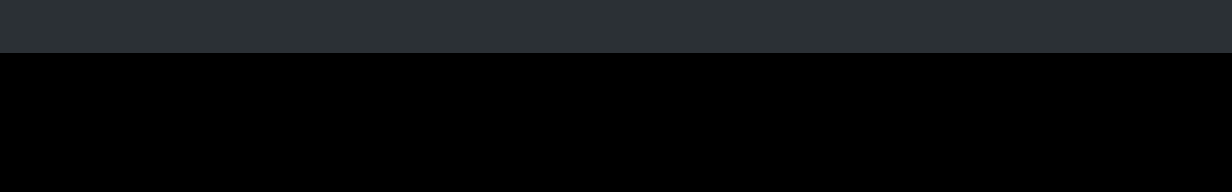
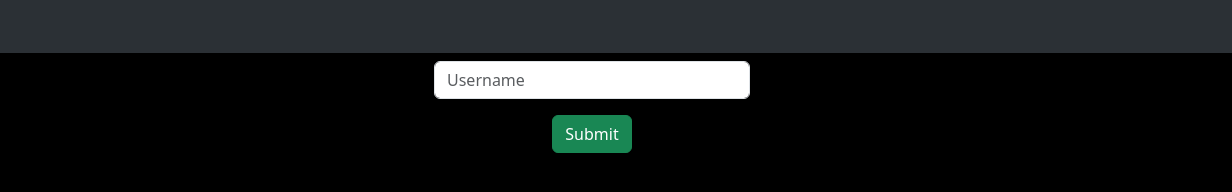
Before and after one commit to PetrVorlos35/Projekt2023-24, a plain HTML site: page game.html in a window 1280 px wide. Shown: the full height of the page, 48-1280 px from the left. Drawn offline with nearby package versions, Linux system fonts and the light colour scheme.

Commit message:
input úpravy

```diff
--- a/game.html
+++ b/game.html
@@ -13,5 +13,14 @@
           <img src="bars-solid.svg" alt="" style="width: 2em;">
         </div>
       </nav>
+
+
+      <div class="game text-center p-2">
+        <input type="text" class="form-control w-25 m-auto m-2" placeholder="Username" aria-label="Username" aria-describedby="addon-wrapping">
+        <button class="btn btn-success m-3">Submit</button>
+        <div class="guesses">
+
+        </div>
+      </div>
 </body>
 </html>
```
